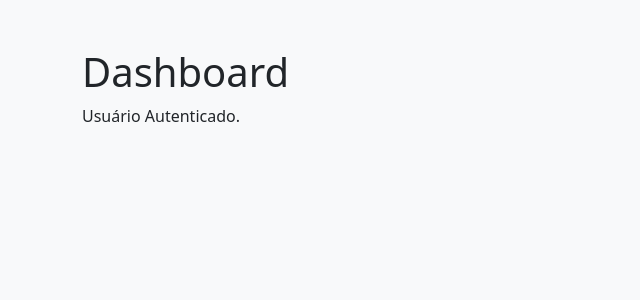
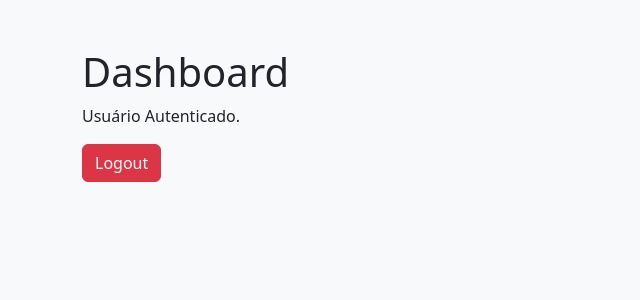
Before and after one commit to ferreiraluizga/smart-inventory, a React app in the folder frontend/: page /dashboard in a window 1280 px wide. Shown: the top 300 px of the page, without its empty margins (0-640 px from the left). Built offline with nearby package versions, Linux system fonts and the light colour scheme; sample sign-in values are in the browser's storage; the HTML template or start-up script is replaced by a standard one.

Commit message:
feat(frontend): adicionando logout

```diff
--- a/frontend/src/pages/Dashboard.jsx
+++ b/frontend/src/pages/Dashboard.jsx
@@ -1,8 +1,20 @@
+import { useNavigate } from "react-router-dom";
+import { authService } from "../services/authService";
+
 function Dashboard() {
+
+    const navigate = useNavigate();
+
+    const handleLogout = () => {
+        authService.logout();
+        navigate("/login");
+    };
+
     return(
         <div className="container mt-5">
             <h1>Dashboard</h1>
             <p>Usuário Autenticado.</p>
+            <button onClick={handleLogout} className="btn btn-danger">Logout</button>
         </div>
     );
 }
```
